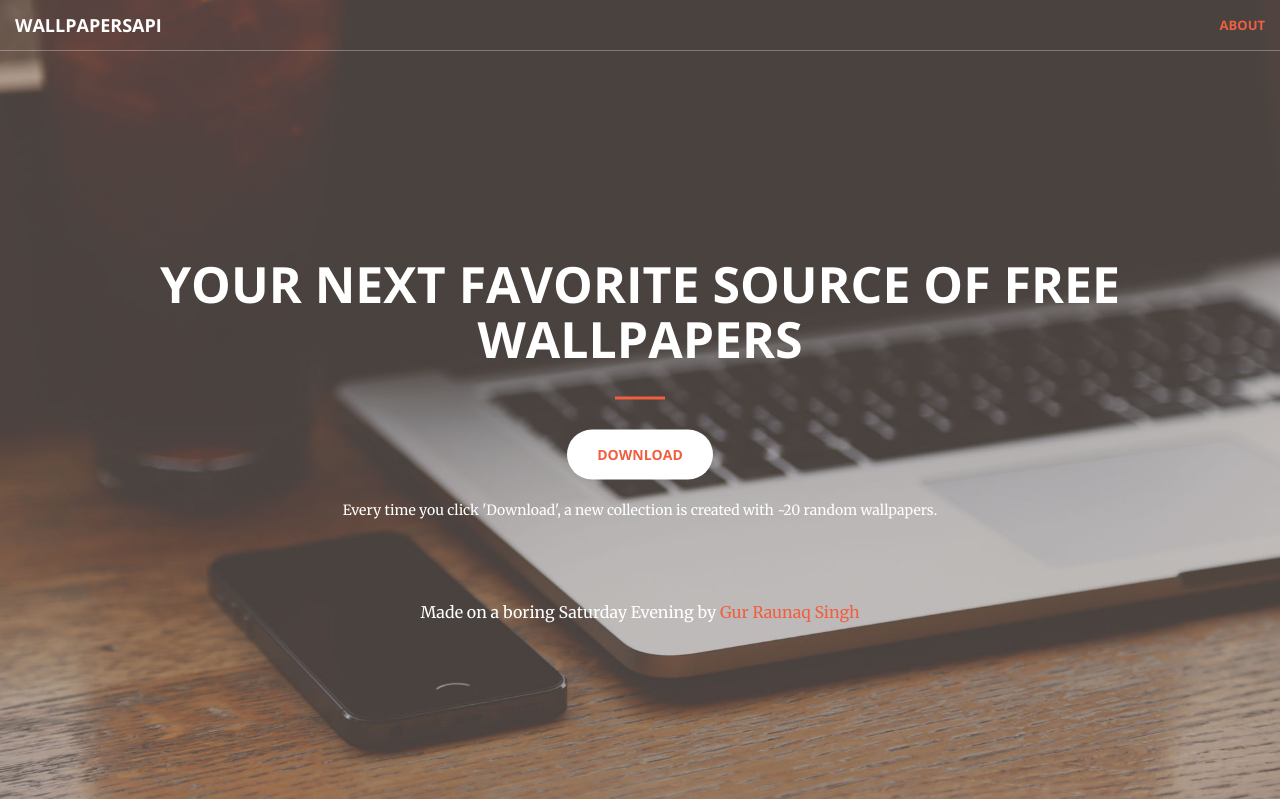
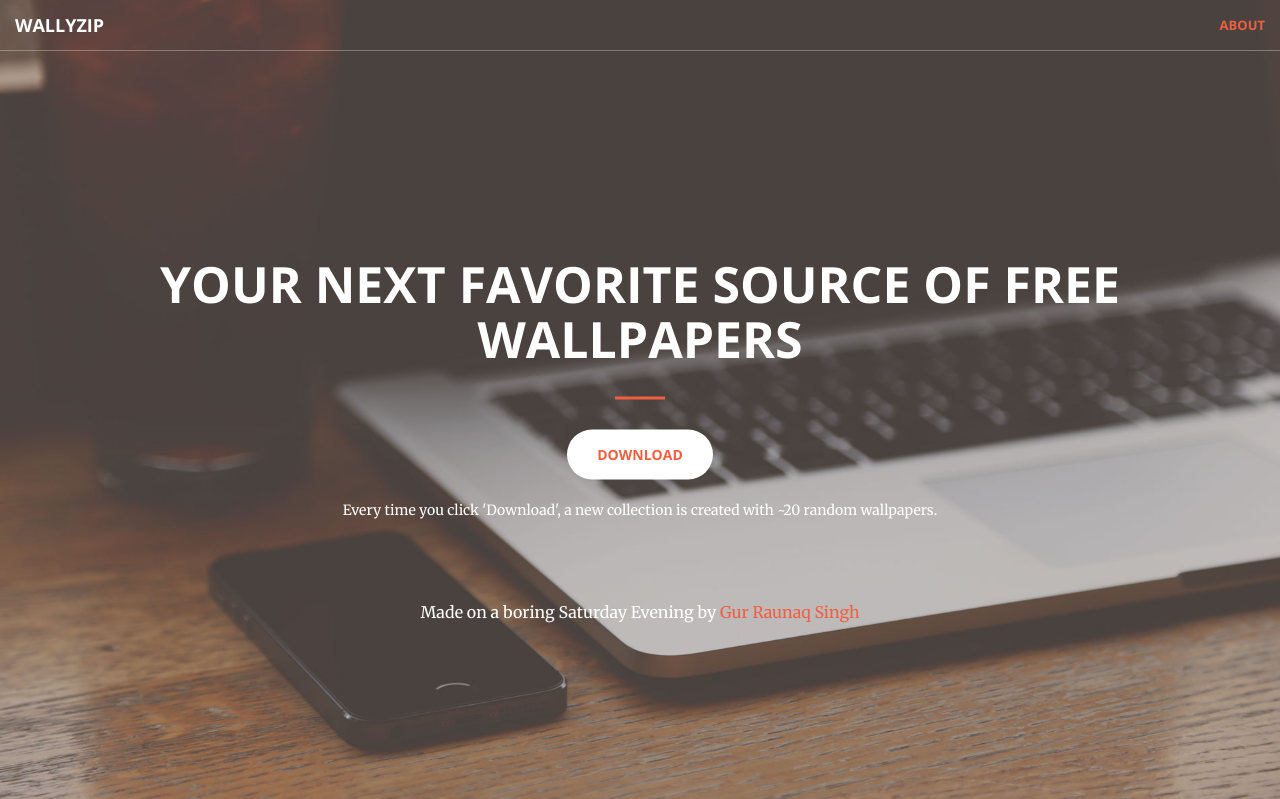
Before and after one commit to raunaqness/WallyZip, a Flask app: page / in a window 1280 px wide. Shown: the top 799 px of the page. Run offline with Flask 2, Linux system fonts and the light colour scheme; some libraries are stand-ins or nearby versions.

Commit message:
Name change

```diff
--- a/app.py
+++ b/app.py
@@ -30,8 +30,6 @@ def copyright():
 @app.route('/dmca')
 def dmca():
 	return render_template ('dmca.html')
-
-
 
 def get_image_ids():
 	wallhaven_random_url = "https://alpha.wallhaven.cc/random"
--- a/templates/copyright.html
+++ b/templates/copyright.html
@@ -33,7 +33,7 @@
                 <button type="button" class="navbar-toggle collapsed" data-toggle="collapse" data-target="#bs-example-navbar-collapse-1">
                     <span class="sr-only">Toggle navigation</span> Menu <i class="fa fa-bars"></i>
                 </button>
-                <a class="navbar-brand page-scroll" href="/">WallpapersAPI</a>
+                <a class="navbar-brand page-scroll" href="/">WallyZip</a>
             </div>
 
             <!-- Collect the nav links, forms, and other content for toggling -->
--- a/templates/disclaimer.html
+++ b/templates/disclaimer.html
@@ -33,7 +33,7 @@
                 <button type="button" class="navbar-toggle collapsed" data-toggle="collapse" data-target="#bs-example-navbar-collapse-1">
                     <span class="sr-only">Toggle navigation</span> Menu <i class="fa fa-bars"></i>
                 </button>
-                <a class="navbar-brand page-scroll" href="/">WallpapersAPI</a>
+                <a class="navbar-brand page-scroll" href="/">WallyZip</a>
             </div>
 
             <!-- Collect the nav links, forms, and other content for toggling -->
--- a/templates/dmca.html
+++ b/templates/dmca.html
@@ -33,7 +33,7 @@
                 <button type="button" class="navbar-toggle collapsed" data-toggle="collapse" data-target="#bs-example-navbar-collapse-1">
                     <span class="sr-only">Toggle navigation</span> Menu <i class="fa fa-bars"></i>
                 </button>
-                <a class="navbar-brand page-scroll" href="/">WallpapersAPI</a>
+                <a class="navbar-brand page-scroll" href="/">WallyZip</a>
             </div>
 
             <!-- Collect the nav links, forms, and other content for toggling -->
--- a/templates/index.html
+++ b/templates/index.html
@@ -57,7 +57,7 @@
                 <button type="button" class="navbar-toggle collapsed" data-toggle="collapse" data-target="#bs-example-navbar-collapse-1">
                     <span class="sr-only">Toggle navigation</span> Menu <i class="fa fa-bars"></i>
                 </button>
-                <a class="navbar-brand page-scroll" href="/">WallpapersAPI</a>
+                <a class="navbar-brand page-scroll" href="/">WallyZip</a>
             </div>
 
             <!-- Collect the nav links, forms, and other content for toggling -->
--- a/templates/usage.html
+++ b/templates/usage.html
@@ -33,7 +33,7 @@
                 <button type="button" class="navbar-toggle collapsed" data-toggle="collapse" data-target="#bs-example-navbar-collapse-1">
                     <span class="sr-only">Toggle navigation</span> Menu <i class="fa fa-bars"></i>
                 </button>
-                <a class="navbar-brand page-scroll" href="/">WallpapersAPI</a>
+                <a class="navbar-brand page-scroll" href="/">WallyZip</a>
             </div>
 
             <!-- Collect the nav links, forms, and other content for toggling -->
```
